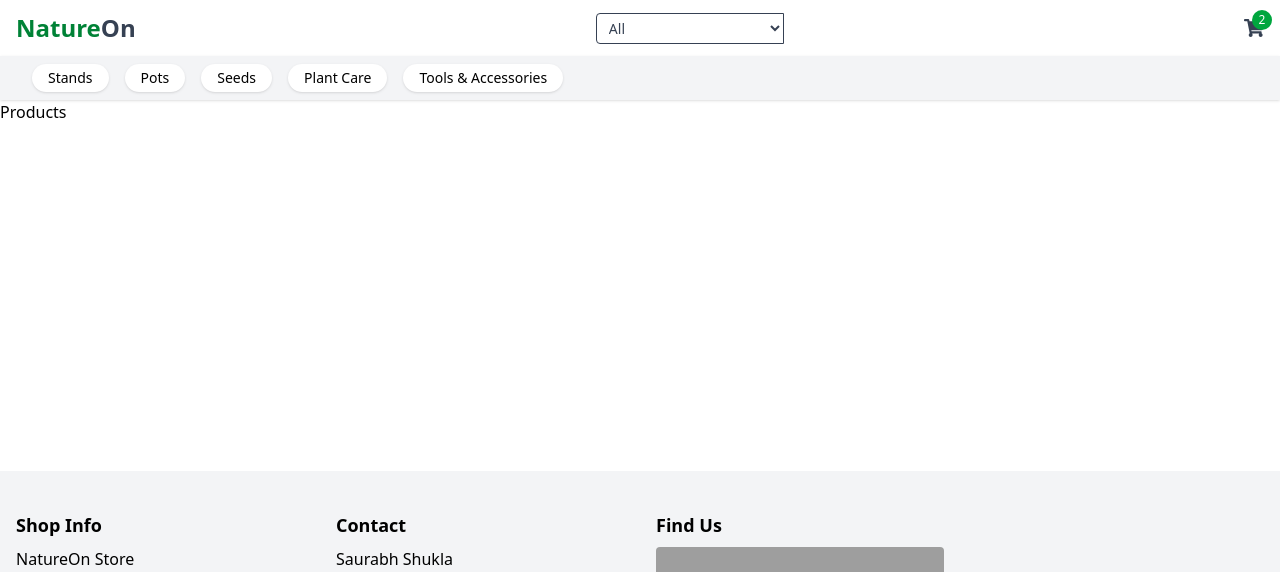
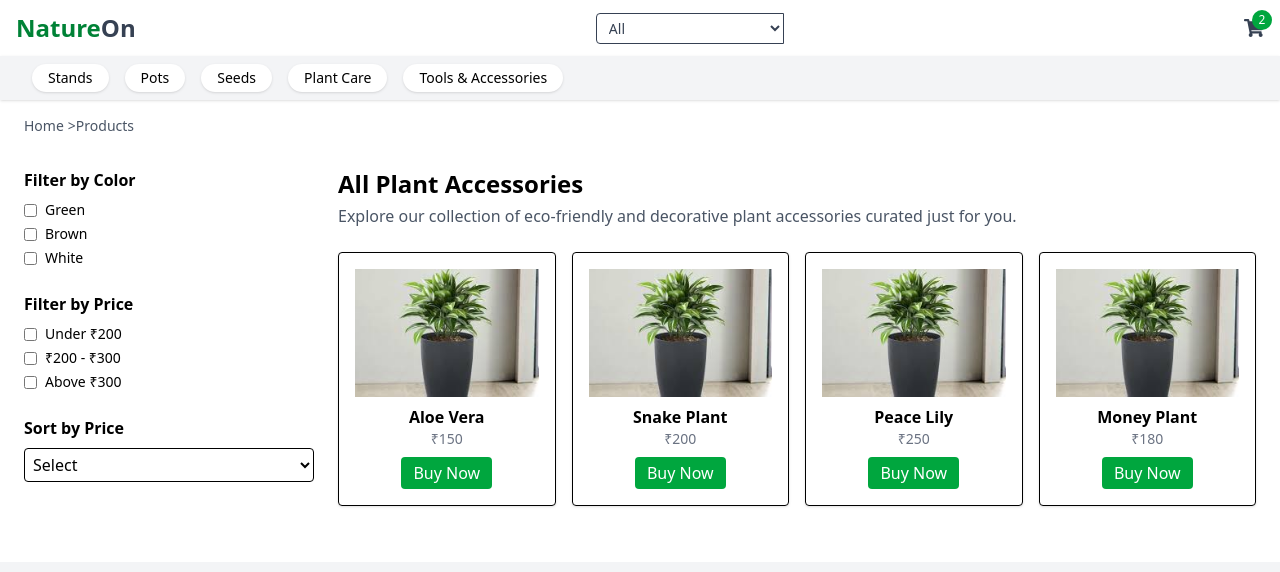
Before and after one commit to Coderner/natureon-frontend, a React (Vite) app: page /products in a window 1280 px wide. Shown: the top 572 px of the page. Built offline with nearby package versions, Linux system fonts and the light colour scheme; grey boxes are pictures that could not be loaded; the HTML template or start-up script is replaced by a standard one.

Commit message:
added layout for products page

```diff
--- /dev/null
+++ b/src/components/BreadCrumb.jsx
@@ -0,0 +1,22 @@
+import React from 'react'
+
+const BreadCrumb = ({ items }) => {
+  return (
+    <nav className="flex items-center space-x-1 text-sm">
+      {items.map((item, idx) => (
+        <span key={idx} className="flex items-center">
+          {idx > 0 && ">"}
+          {item.href ? (
+            <a href={item.href} className="hover:underline">
+              {item.label}
+            </a>
+          ) : (
+            <span>{item.label}</span>
+          )}
+        </span>
+      ))}
+    </nav>
+  );
+};
+
+export default BreadCrumb;
--- /dev/null
+++ b/src/components/FilterSideBar.jsx
@@ -0,0 +1,54 @@
+import React, { useState } from 'react';
+
+const FilterSideBar = () => {
+  const [sort, setSort] = useState('');
+
+  return (
+    <div className="space-y-6">
+      <div>
+        <h3 className="font-semibold mb-2">Filter by Color</h3>
+        <div className="space-y-1 text-sm">
+          {['Green', 'Brown', 'White'].map(color => (
+            <label key={color} className="flex items-center space-x-2">
+              <input type="checkbox" className="accent-green-500" />
+              <span>{color}</span>
+            </label>
+          ))}
+        </div>
+      </div>
+
+      <div>
+        <h3 className="font-semibold mb-2">Filter by Price</h3>
+        <div className="space-y-1 text-sm">
+          <label className="flex items-center space-x-2">
+            <input type="checkbox" />
+            <span>Under ₹200</span>
+          </label>
+          <label className="flex items-center space-x-2">
+            <input type="checkbox" />
+            <span>₹200 - ₹300</span>
+          </label>
+          <label className="flex items-center space-x-2">
+            <input type="checkbox" />
+            <span>Above ₹300</span>
+          </label>
+        </div>
+      </div>
+
+      <div>
+        <h3 className="font-semibold mb-2">Sort by Price</h3>
+        <select
+          className="w-full p-1 border rounded"
+          value={sort}
+          onChange={(e) => setSort(e.target.value)}
+        >
+          <option value="">Select</option>
+          <option value="asc">Low to High</option>
+          <option value="desc">High to Low</option>
+        </select>
+      </div>
+    </div>
+  );
+};
+
+export default FilterSideBar;
--- /dev/null
+++ b/src/data/dummyProducts.js
@@ -0,0 +1,28 @@
+import plantImage from '../assets/plant.jpeg';
+
+export const dummyProducts = [
+    {
+        id: 1,
+        name: 'Aloe Vera',
+        price: '₹150',
+        image: plantImage
+    },
+    {
+        id: 2,
+        name: 'Snake Plant',
+        price: '₹200',
+        image: plantImage
+    },
+    {
+        id: 3,
+        name: 'Peace Lily',
+        price: '₹250',
+        image: plantImage
+    },
+    {
+        id: 4,
+        name: 'Money Plant',
+        price: '₹180',
+        image: plantImage
+    }
+ ];
--- a/src/pages/Home.jsx
+++ b/src/pages/Home.jsx
@@ -1,36 +1,9 @@
 import React from 'react';
 import HomePageBanner from '../components/HomePageBanner';
 import ProductCard from '../components/ProductCard';
-import plantImage from '../assets/plant.jpeg';
+import { dummyProducts } from '../data/dummyProducts';
 
 const Home = () => {
-
-  const dummyProducts = [
-    {
-        id: 1,
-        name: 'Aloe Vera',
-        price: '₹150',
-        image: plantImage
-    },
-    {
-        id: 2,
-        name: 'Snake Plant',
-        price: '₹200',
-        image: plantImage
-    },
-    {
-        id: 3,
-        name: 'Peace Lily',
-        price: '₹250',
-        image: plantImage
-    },
-    {
-        id: 4,
-        name: 'Money Plant',
-        price: '₹180',
-        image: plantImage
-    }
- ];
 
   return (
     <div className="px-4 py-6 space-y-10">
--- a/src/pages/Products.jsx
+++ b/src/pages/Products.jsx
@@ -1,8 +1,69 @@
-import React from 'react'
+import React, {useState} from 'react'
+import { dummyProducts } from '../data/dummyProducts'
+import FilterSideBar from '../components/FilterSideBar'
+import ProductCard from '../components/ProductCard'
+import BreadCrumb from '../components/BreadCrumb'
 
 const Products = () => {
+
+  const [showFilter, setShowFilter] = useState(false);
+
   return (
-    <div>Products</div>
+     <div>
+
+      {/* BreadCrumbs */}
+      <div className='flex justify-between items-center'>
+            <div className="px-6 py-4 text-gray-600">
+              <BreadCrumb items={[{ label: 'Home', href: '/' }, { label: 'Products' }]} />
+            </div>
+            <button
+              className="md:hidden py-1 px-4 bg-green-600 text-white rounded"
+              onClick={() => setShowFilter(true)}
+            >
+              Filters
+            </button>
+      </div>
+
+
+      {/* Main Content */}
+      <div className="px-6 py-4 grid grid-cols-1 md:grid-cols-4 gap-6">
+
+        {/* Filter Sidebar */}
+
+        {showFilter && (
+          <div className="fixed inset-0 z-40 md:hidden">
+            <div className="bg-gray-100 w-1/2 h-full p-4 overflow-y-auto">
+              <div className="flex justify-between items-center mb-4">
+                <h2 className="text-lg font-semibold">Filters</h2>
+                <button
+                  onClick={() => setShowFilter(false)}
+                  className="text-gray-600 text-2xl font-bold"
+                >
+                x
+                </button>
+              </div>
+              <FilterSideBar />
+            </div>
+          </div>
+        )}
+
+        <aside className="hidden md:block md:col-span-1">
+          <FilterSideBar />
+        </aside>
+
+        {/* Products Area */}
+        <main className="md:col-span-3">
+          <h2 className="text-2xl font-semibold mb-1">All Plant Accessories</h2>
+          <p className="text-gray-600 mb-6">Explore our collection of eco-friendly and decorative plant accessories curated just for you.</p>
+
+          <div className="grid grid-cols-2 sm:grid-cols-3 lg:grid-cols-4 gap-4">
+            {dummyProducts.map(product => (
+              <ProductCard key={product.id} product={product} />
+            ))}
+          </div>
+        </main>
+      </div>
+    </div>
   )
 }
 
```
